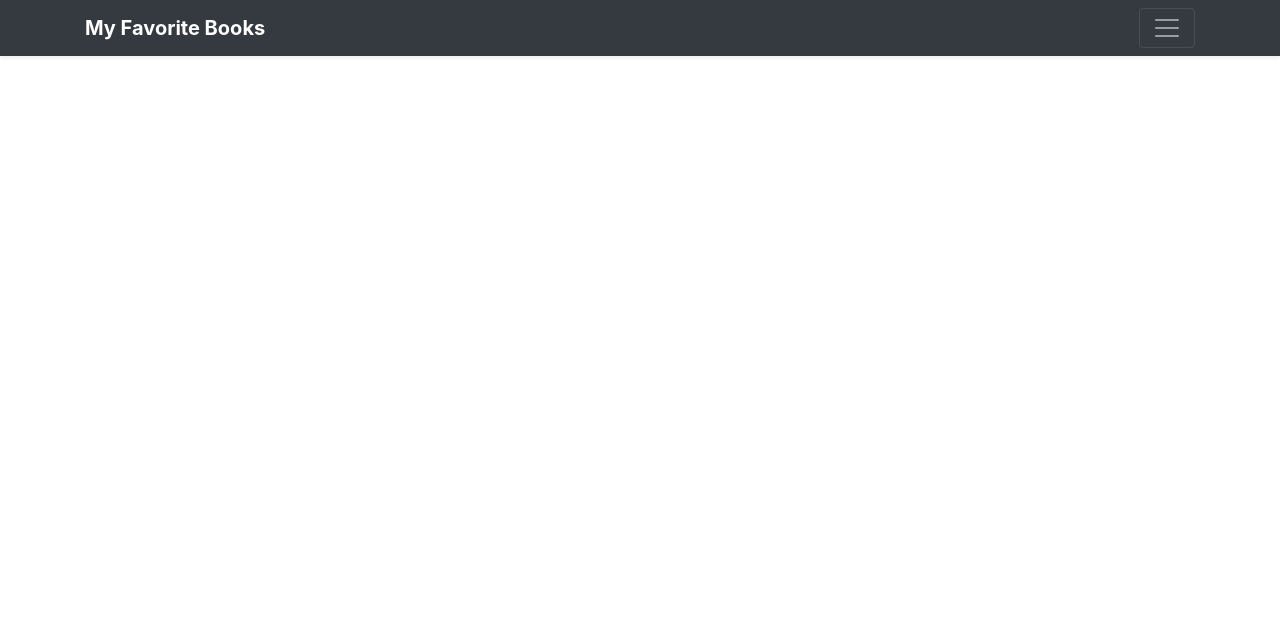
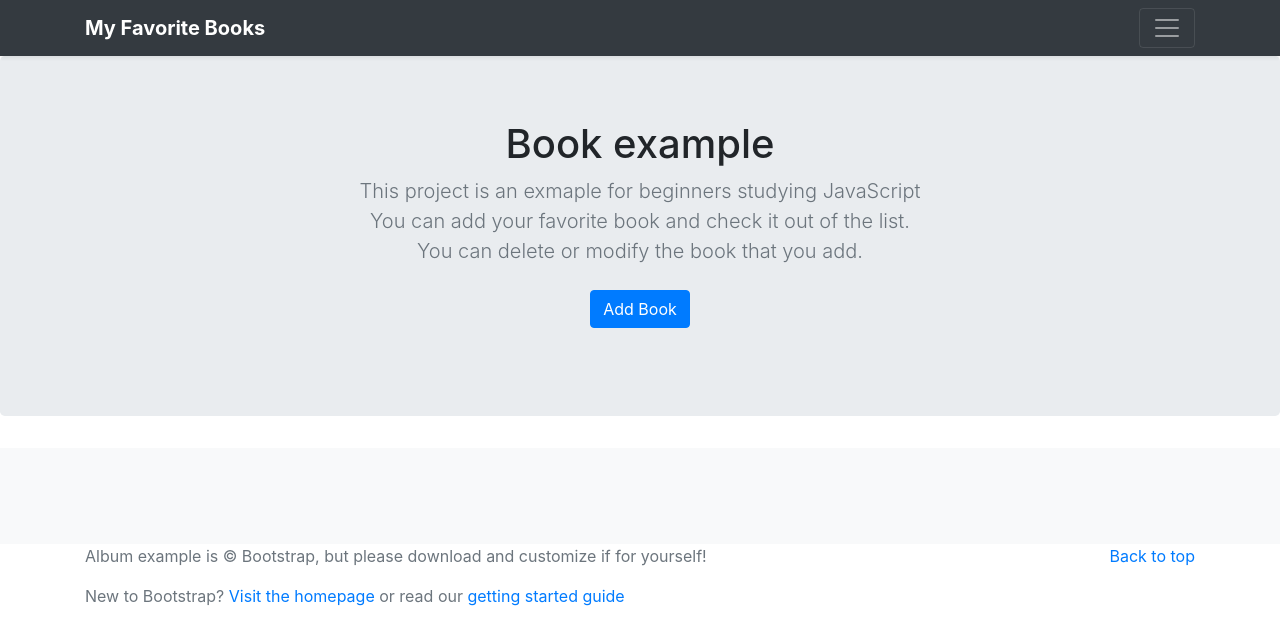
Before and after one commit to choiyeonseok/Simple-BookList, a plain HTML site: page index.html in a window 1280 px wide. Drawn offline with nearby package versions, Linux system fonts and the light colour scheme.

Commit message:
Add init for main and footer by bootstrap

```diff
--- a/index.html
+++ b/index.html
@@ -12,6 +12,8 @@
 
   </head>
   <body>
+
+    <!-- HEADER -->
     <header>
       <div class="collapse bg-dark" id="navbarHeader">
         <div class="container">
@@ -56,6 +58,45 @@
       </div>
     </header>
 
+    <!-- MAIN -->
+    <main role="main">
+      <section class="jumbotron text-center">
+        <div class="container">
+          <h1 class="jumbotron-heading">Book example</h1>
+          <p class="lead text-muted">
+            This project is an exmaple for beginners studying JavaScript<br/>
+            You can add your favorite book and check it out of the list.<br/>
+            You can delete or modify the book that you add.
+          </p>
+          <p>
+            <a href="/add" class="btn btn-primary my-2">Add Book</a>
+          </p>
+        </div>
+      </section>
+      <div class="album py-5 bg-light">
+        <div class="container">
+          <div class="row" id="list"></div>
+        </div>
+      </div>
+    </main>
+
+    <!-- FOOTER -->
+    <footer class="text-muted">
+      <div class="container">
+        <p class="float-right">
+          <a href="#">Back to top</a>
+        </p>
+        <p>
+          Album example is &copy Bootstrap, but please download and customize if for yourself!
+        </p>
+        <p>
+          New to Bootstrap?
+          <a href="https://getbootstrap.com/">Visit the homepage</a> or read our
+          <a href="/docs/4.3/getting-statted/introduction/"
+          >getting started guide </a>
+        </p>
+      </div>
+    </footer>
 
 
 
```
